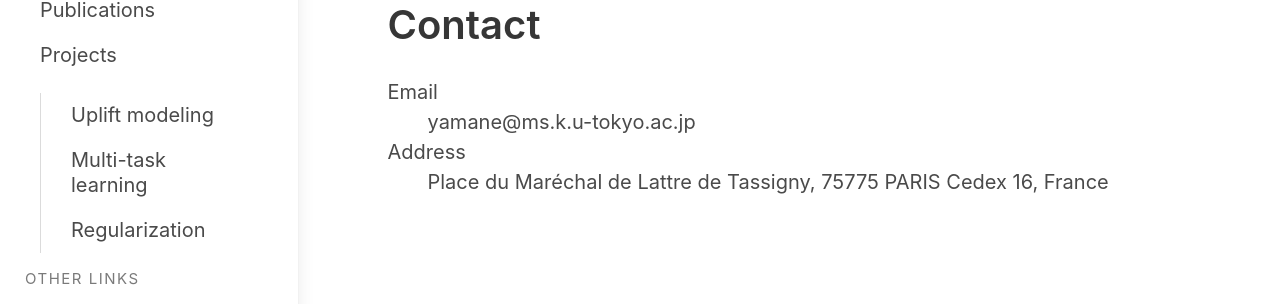
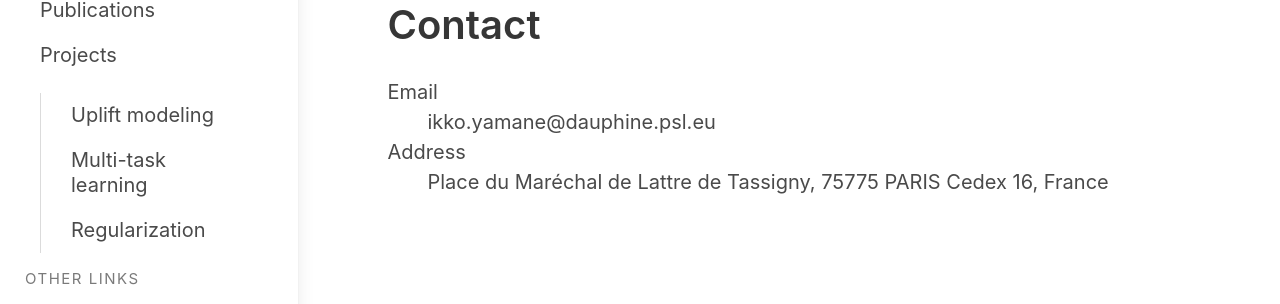
Before and after one commit to i-yamane/i-yamane.github.io, a Jekyll site: the page built from index.markdown, in a window 1280 px wide and 900 px high, scrolled down 489 px. Shown: the part 150-454 px from the top of the window. Built offline with Jekyll 4.4.1, drawn with Linux system fonts in a browser that asks for light colours; nearby versions of some CDN libraries.

Commit message:
Update email address

```diff
--- a/index.markdown
+++ b/index.markdown
@@ -28,7 +28,7 @@ I work on machine learning research including multi-task learning, uplift modeli
 		<h1 class="title">Contact</h1>
 		<dl class="content">
 			<dt>Email</dt>
-			<dd><p>yamane@ms.k.u-tokyo.ac.jp</p></dd>
+			<dd><p>ikko.yamane@dauphine.psl.eu</p></dd>
 			<dt>Address</dt>
 			<dd><p>Place du Mar&eacute;chal de Lattre de Tassigny, 75775 PARIS Cedex 16, France</p></dd>
 		</dl>
```
